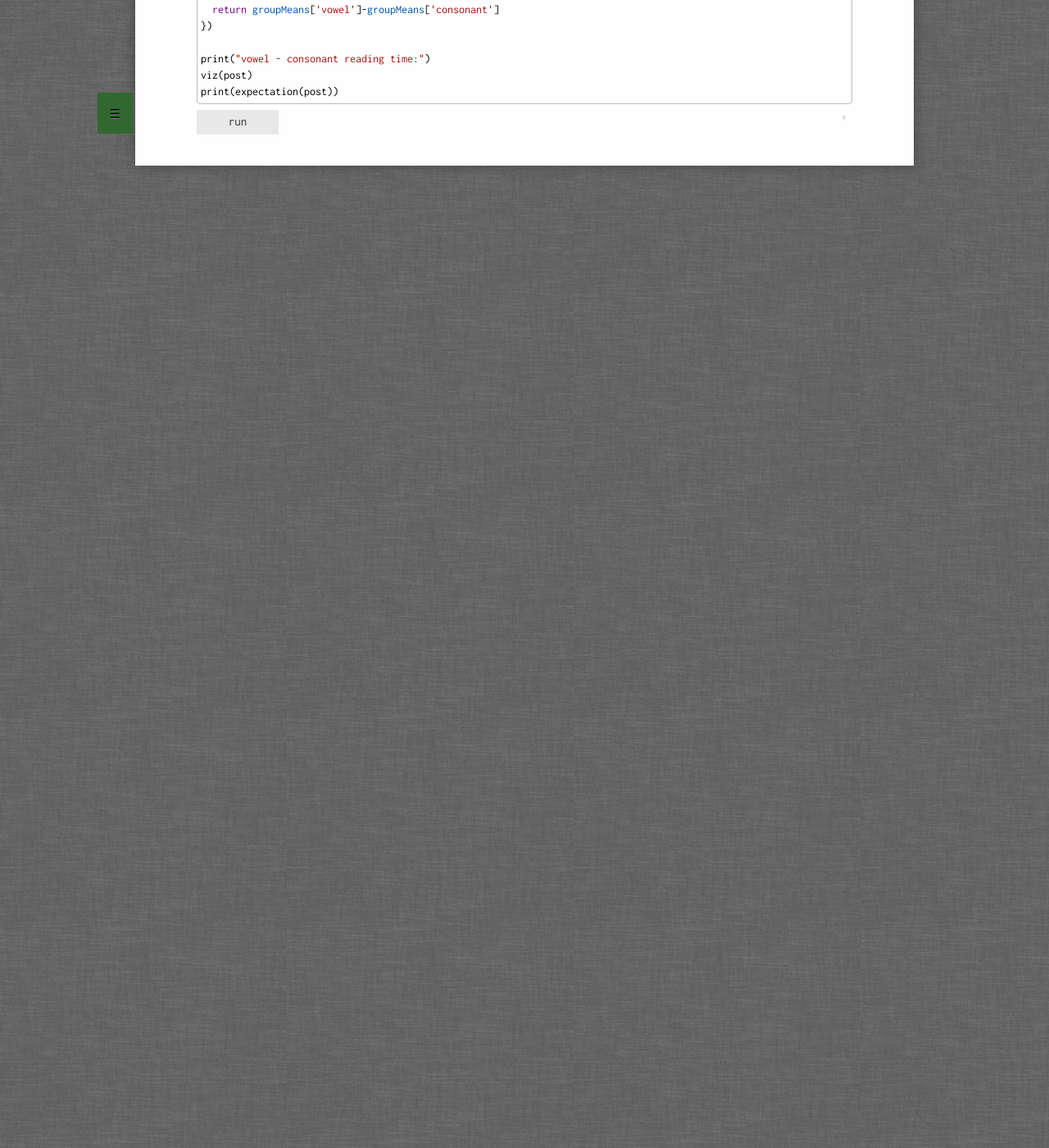
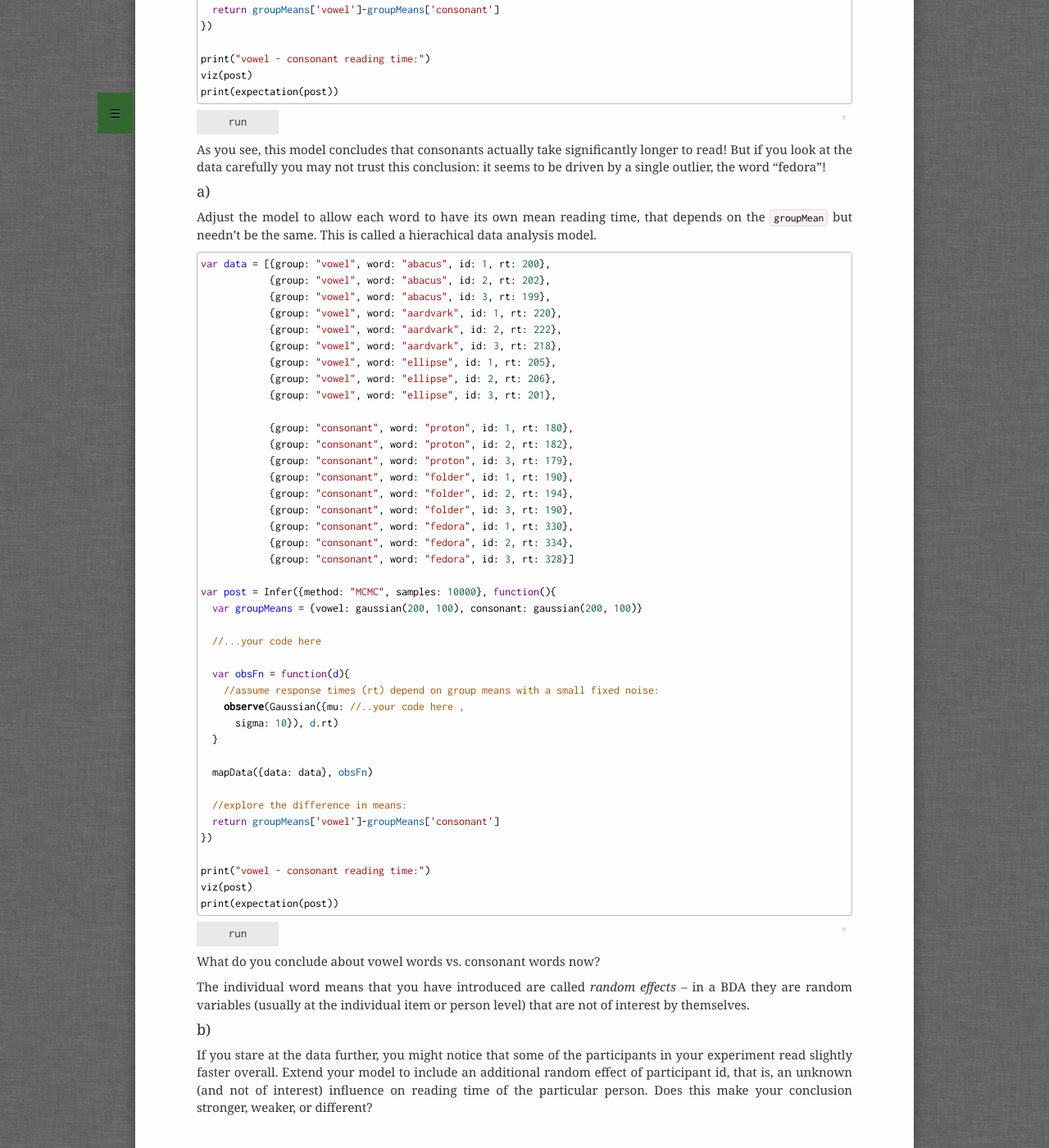
Before and after one commit to probmods/probmods2, a Jekyll site: the page built from exercises/hierarchical-models.md, in a window 1280 px wide and 1400 px high, scrolled down 4149 px. Shown: the whole window at 82% size. Built offline with Jekyll 4.4.1, drawn with Linux system fonts in a browser that asks for light colours; a script that is not in the unit is left out.

Commit message:
finish out the HM BDA exercise

```diff
--- a/exercises/hierarchical-models.md
+++ b/exercises/hierarchical-models.md
@@ -233,13 +233,59 @@
 print(expectation(post))
 ~~~~
 
+As you see, this model concludes that consonants actually take significantly longer to read! But if you look at the data carefully you may not trust this conclusion: it seems to be driven by a single outlier, the word "fedora"!
 
+#### a)
 
-<!--
-  this one should start to introduce the idea of hierarchical models for data analysis. we haven't done regresion yet, so no full LMER model. but we can do a simple BDA with item-wise random effects.
+Adjust the model to allow each word to have its own mean reading time, that depends on the `groupMean` but needn't be the same. This is called a hierachical data analysis model.
 
-  eg say i have two classes of words (vowel first and consonant first?) and i do an experiment to measure reading times. i want to know if one type takes longer. first analysis is a standard flat BDA. but what if the effect is driven by a few strange words and it's not initial sound at all? have students build a hierarchical model that accounts for the possibility that some items may have their own outllier effect, and examines the shared effect. (note: introduce here the idea of a "random effect"?)
+~~~~
+var data = [{group: "vowel", word: "abacus", id: 1, rt: 200},
+            {group: "vowel", word: "abacus", id: 2, rt: 202},
+            {group: "vowel", word: "abacus", id: 3, rt: 199},
+            {group: "vowel", word: "aardvark", id: 1, rt: 220},
+            {group: "vowel", word: "aardvark", id: 2, rt: 222},
+            {group: "vowel", word: "aardvark", id: 3, rt: 218},
+            {group: "vowel", word: "ellipse", id: 1, rt: 205},
+            {group: "vowel", word: "ellipse", id: 2, rt: 206},
+            {group: "vowel", word: "ellipse", id: 3, rt: 201},
 
-  then, as a final part, what if some people just happen to read really slow? if you got one of these people in one condition (but not the other) they could skew the effects! extend your BDA model to include random effects for people, too.
+            {group: "consonant", word: "proton", id: 1, rt: 180},
+            {group: "consonant", word: "proton", id: 2, rt: 182},
+            {group: "consonant", word: "proton", id: 3, rt: 179},
+            {group: "consonant", word: "folder", id: 1, rt: 190},
+            {group: "consonant", word: "folder", id: 2, rt: 194},
+            {group: "consonant", word: "folder", id: 3, rt: 190},
+            {group: "consonant", word: "fedora", id: 1, rt: 330},
+            {group: "consonant", word: "fedora", id: 2, rt: 334},
+            {group: "consonant", word: "fedora", id: 3, rt: 328}]
 
--->
+var post = Infer({method: "MCMC", samples: 10000}, function(){
+  var groupMeans = {vowel: gaussian(200, 100), consonant: gaussian(200, 100)}
+
+  //...your code here
+
+  var obsFn = function(d){
+    //assume response times (rt) depend on group means with a small fixed noise:
+    observe(Gaussian({mu: //..your code here ,
+      sigma: 10}), d.rt)
+  }
+
+  mapData({data: data}, obsFn)
+
+  //explore the difference in means:
+  return groupMeans['vowel']-groupMeans['consonant']
+})
+
+print("vowel - consonant reading time:")
+viz(post)
+print(expectation(post))
+~~~~
+
+What do you conclude about vowel words vs. consonant words now?
+
+The individual word means that you have introduced are called *random effects* -- in a BDA they are random variables (usually at the individual item or person level) that are not of interest by themselves.
+
+#### b)
+
+If you stare at the data further, you might notice that some of the participants in your experiment read slightly faster overall. Extend your model to include an additional random effect of participant id, that is, an unknown (and not of interest) influence on reading time of the particular person. Does this make your conclusion stronger, weaker, or different?
```
